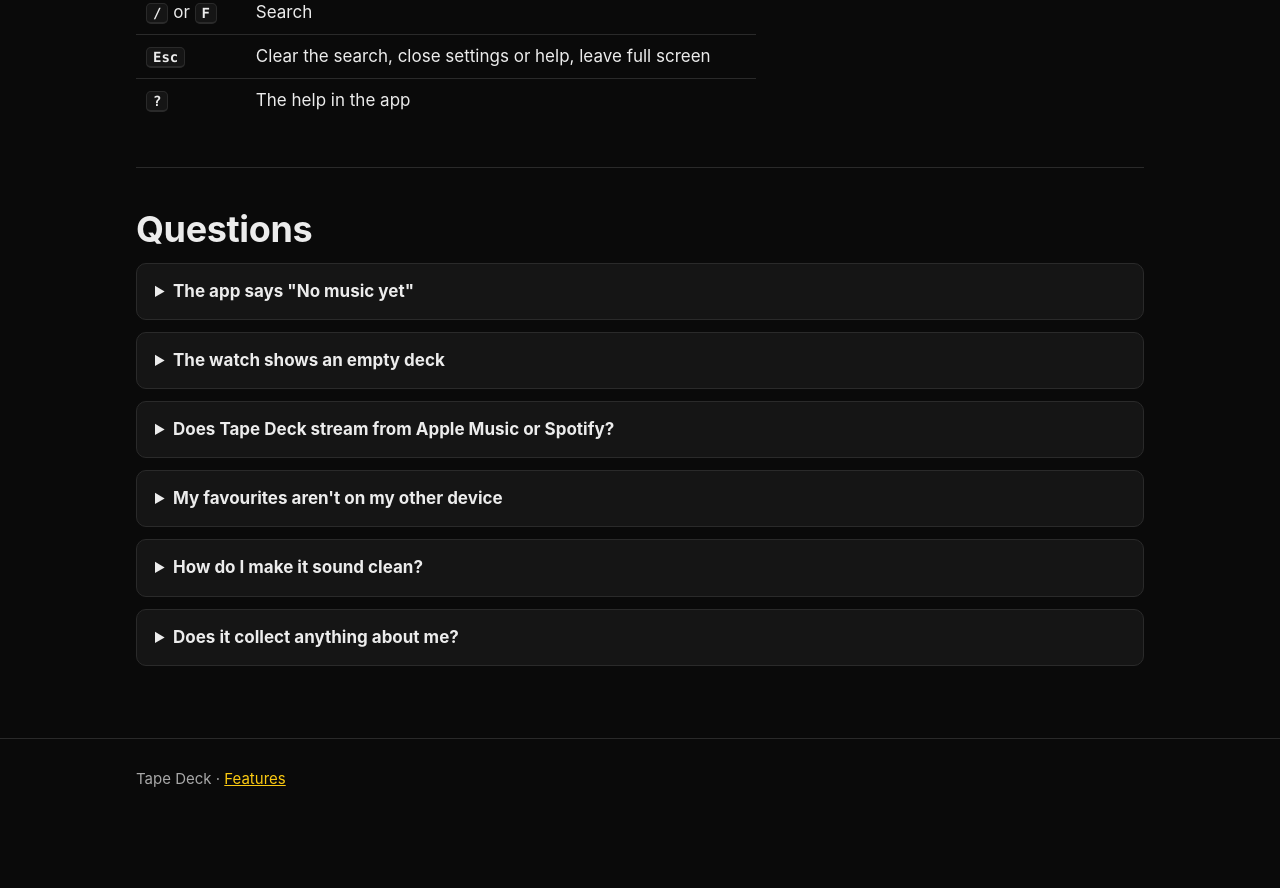
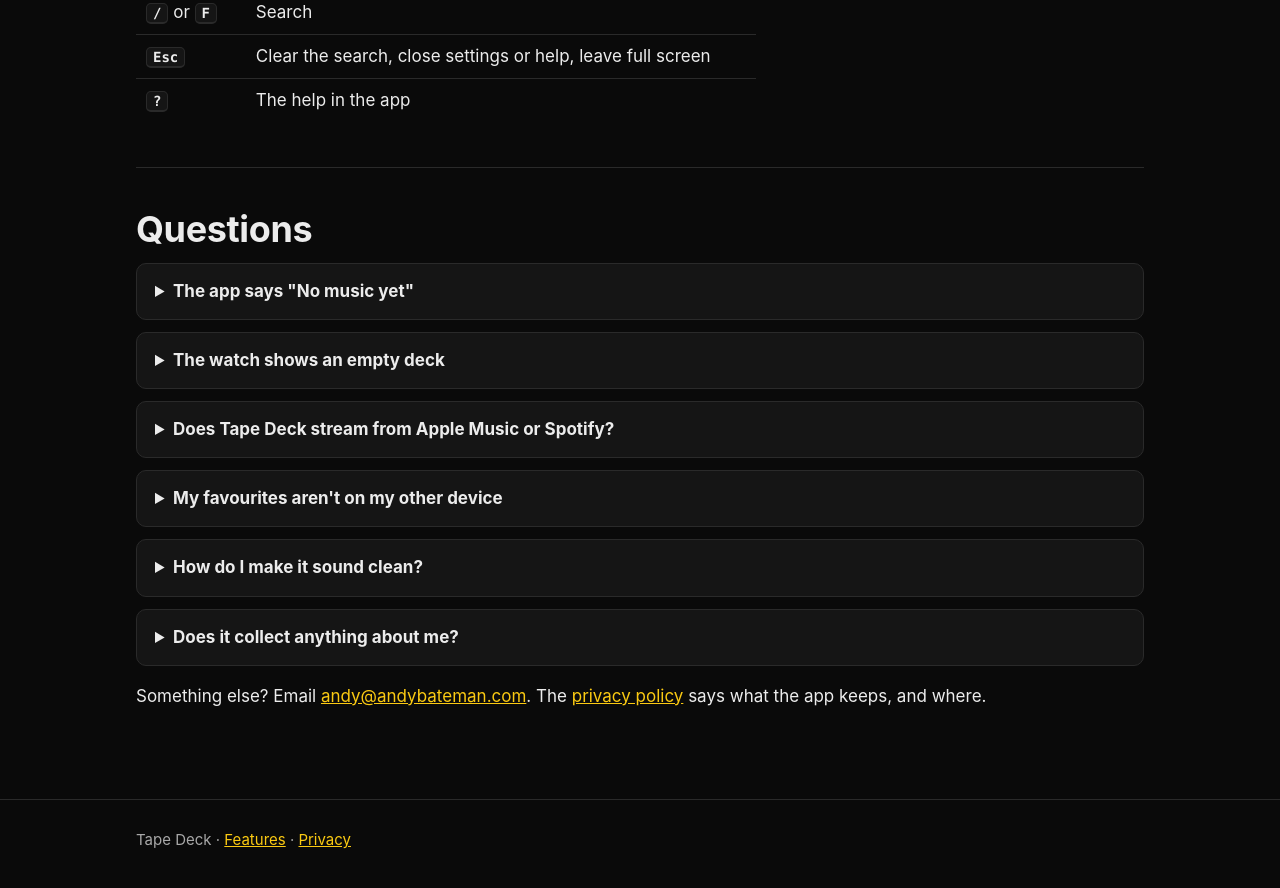
Before and after one commit to andybateman/andybateman.github.io, a Jekyll site: the page tapedeck/help.html, which Jekyll copies as it is, in a window 1280 px wide and 900 px high, scrolled down 6849 px. Shown: the top 888 px of the window. Built offline with Jekyll 4.4.1, drawn with Linux system fonts in a browser that asks for light colours; before the commit the page ends 7688 px from its top, so only the background shows below that.

Commit message:
/tapedeck/: a privacy page for the App Store listing, and the support address in the help

```diff
--- a/tapedeck/help.html
+++ b/tapedeck/help.html
@@ -206,13 +206,13 @@
   <details><summary>My favourites aren't on my other device</summary><p>They go through iCloud: check you're signed in to iCloud with the same Apple Account on both. They usually arrive within a minute.</p></details>
   <details><summary>How do I make it sound clean?</summary><p>In tape settings › Sound, set the condition to Fresh and turn off the cue tone and motor wow; in Tape, turn off the lead in and lead out.</p></details>
   <details><summary>Does it collect anything about me?</summary><p>No. There's no account and no tracking, and the app asks for no permissions. Your music stays on your devices and your own servers, and your favourites go through your own iCloud.</p></details>
-  <!-- the support address for the App Store listing goes here once Andy has chosen it -->
+  <p>Something else? Email <a href="mailto:andy@andybateman.com">andy@andybateman.com</a>. The <a href="privacy.html">privacy policy</a> says what the app keeps, and where.</p>
 </section>
 
 </main>
 
 <footer>
-  <div class="wrap">Tape Deck · <a href="./">Features</a></div>
+  <div class="wrap">Tape Deck · <a href="./">Features</a> · <a href="privacy.html">Privacy</a></div>
 </footer>
 </body>
 </html>
--- a/tapedeck/index.html
+++ b/tapedeck/index.html
@@ -166,7 +166,7 @@
 </main>
 
 <footer>
-  <div class="wrap">Tape Deck · <a href="help.html">Help</a></div>
+  <div class="wrap">Tape Deck · <a href="help.html">Help</a> · <a href="privacy.html">Privacy</a></div>
 </footer>
 </body>
 </html>
```
Also changed, not shown: tapedeck/privacy.html (added, +71 -0 lines).
